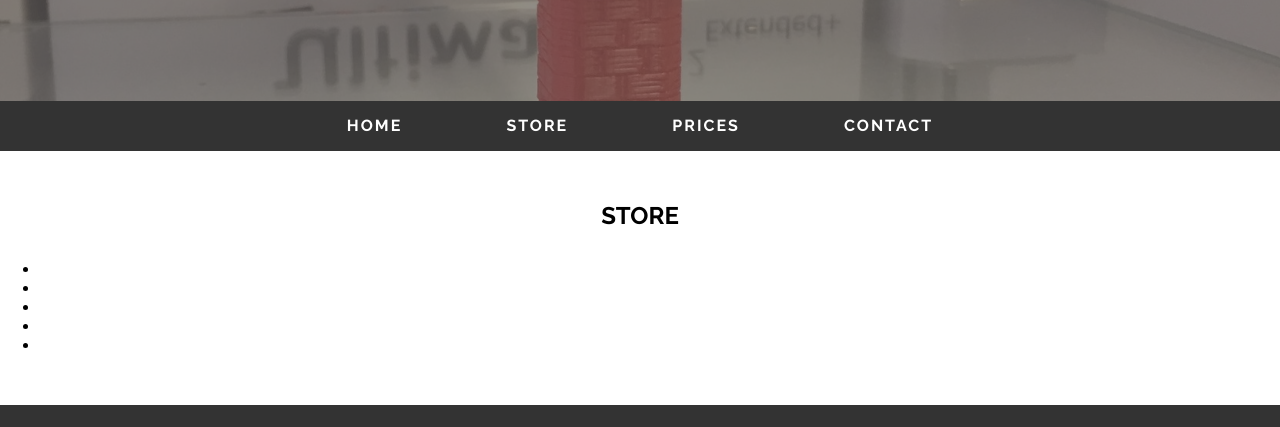
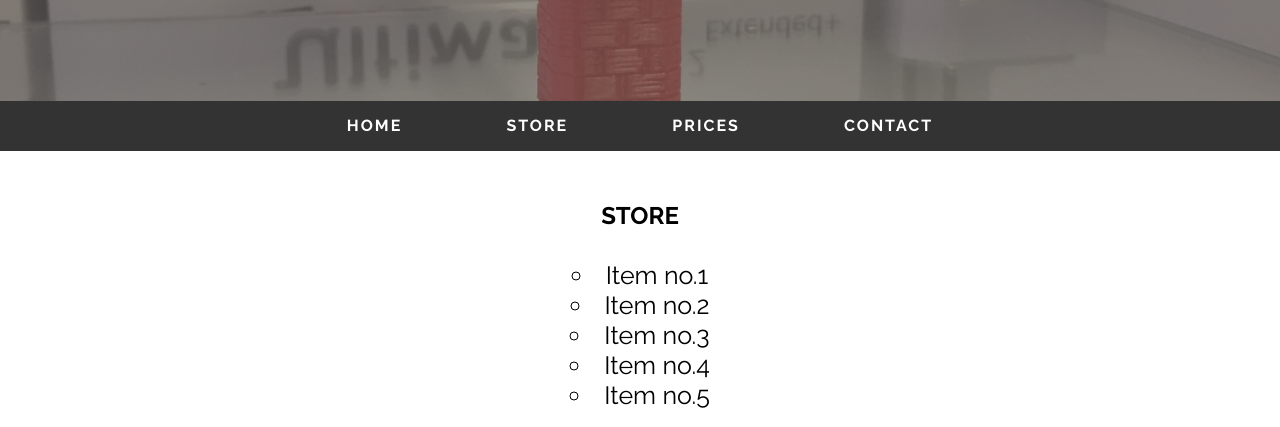
Before and after one commit to Michal-Hildebrandt/3dMiniaturePrintingWebsite, a plain HTML site: page store.html in a window 1280 px wide. Shown: the part 199-626 px from the top of the page. Drawn offline with Linux system fonts and the light colour scheme.

Commit message:
finished subpages

```diff
--- a/css/main.css
+++ b/css/main.css
@@ -87,7 +87,7 @@ thead tr {
 
 thead tr th {
 	padding: 10px;
-	color:#fff;
+	color: #fff;
 	transition: color 0.4s;
 }
 
@@ -116,6 +116,20 @@ tbody :hover {
 	color: #fff;
 }
 
+.contact-info {
+	text-align: center;
+	font-size: large;
+}
+.nice-spacing {
+	padding: 15px 20px;
+}
+
+div ul li {
+	text-align: center;
+	list-style-type: circle;
+	list-style-position: inside;
+	font-size: 25px;
+}
 .about-us-box {
 	position: relative;
 	height: 300px;
--- a/store.html
+++ b/store.html
@@ -39,13 +39,15 @@
 		</nav>
 		<main>
 			<h2>Store</h2>
-			<ul>
-				<li></li>
-				<li></li>
-				<li></li>
-				<li></li>
-				<li></li>
-			</ul>
+			<div>
+				<ul>
+					<li>Item no.1</li>
+					<li>Item no.2</li>
+					<li>Item no.3</li>
+					<li>Item no.4</li>
+					<li>Item no.5</li>
+				</ul>
+			</div>
 		</main>
 		<footer>
 			<p>
```
Also changed, not shown: contact.html (+6 -0 lines).
